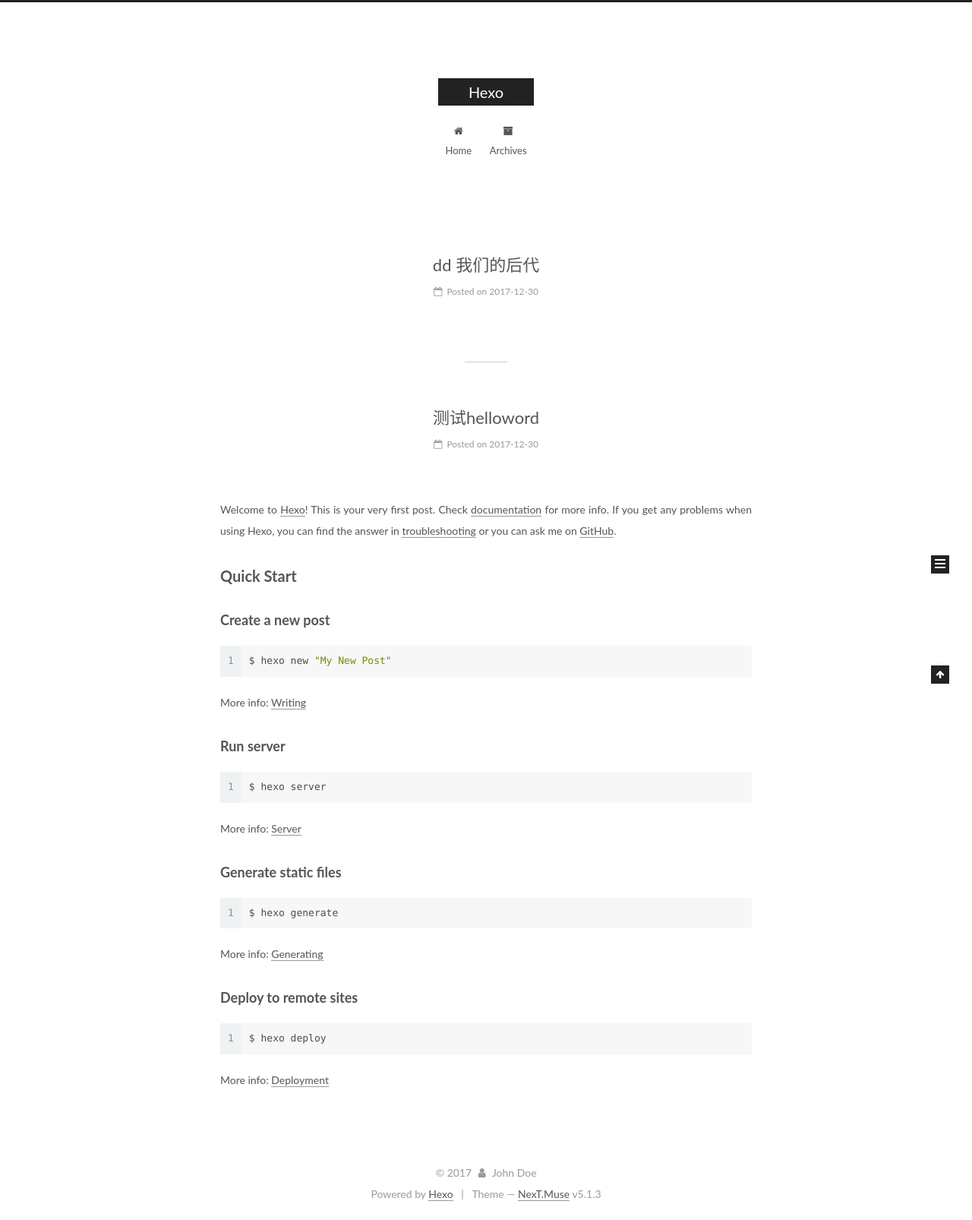
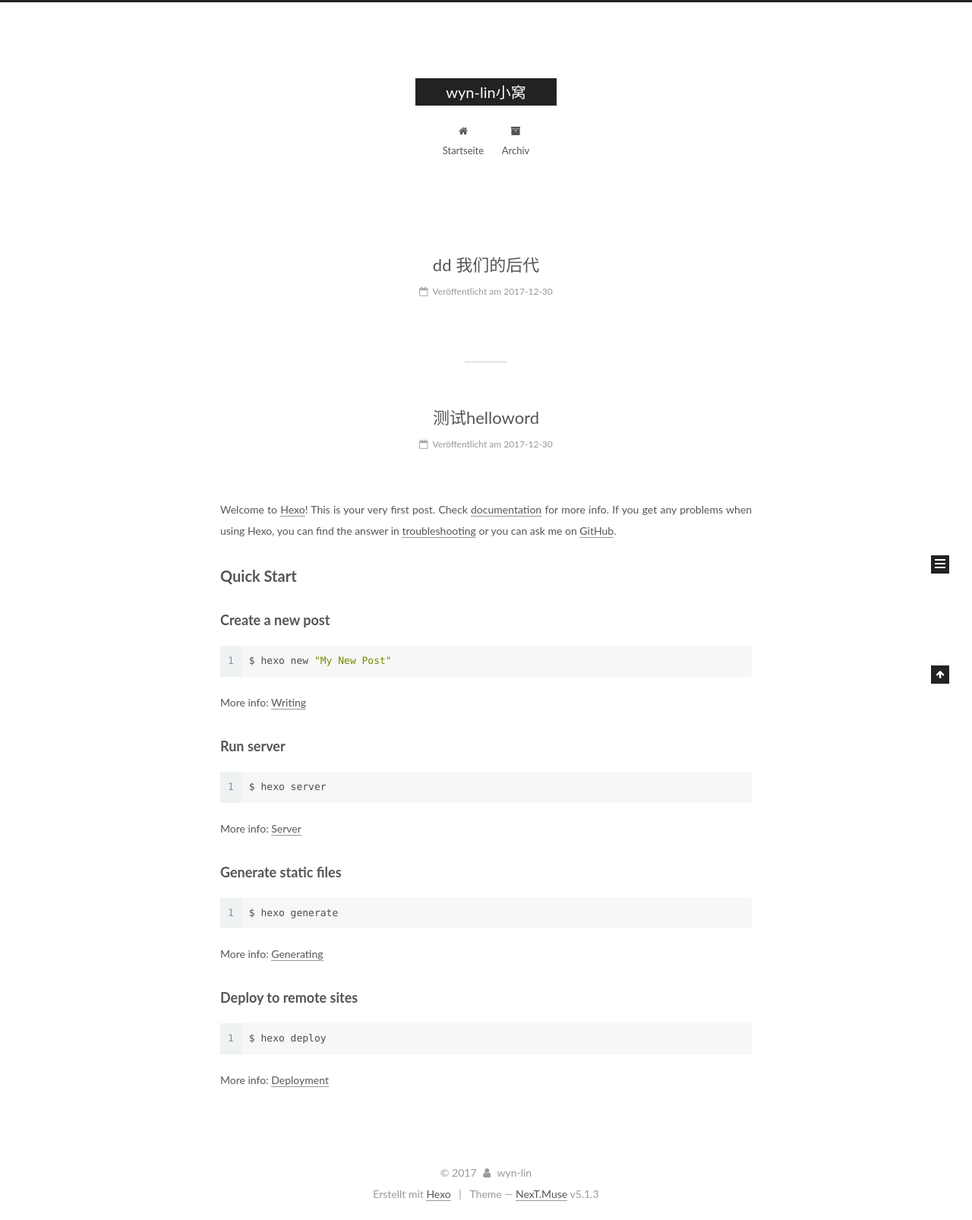
Before and after one commit to wyn-lin/wyn-lin.github.io, a plain HTML site: page index.html in a window 1280 px wide. Shown: the whole page at 76% size. Drawn offline with Linux system fonts and the light colour scheme.

Commit message:
Site updated: 2017-12-30 12:15:47

```diff
--- a/css/main.css
+++ b/css/main.css
@@ -1822,7 +1822,7 @@ pre .javascript .function {
   width: 4px;
   height: 4px;
   border-radius: 50%;
-  background: #08ffb5;
+  background: #e081fb;
 }
 .links-of-blogroll {
   font-size: 13px;
--- a/index.html
+++ b/index.html
@@ -5,7 +5,7 @@
 
 
 
-<html class="theme-next muse use-motion" lang="">
+<html class="theme-next muse use-motion" lang="zh">
 <head>
   <meta charset="UTF-8"/>
 <meta http-equiv="X-UA-Compatible" content="IE=edge" />
@@ -80,11 +80,12 @@
 
 
 <meta property="og:type" content="website">
-<meta property="og:title" content="Hexo">
+<meta property="og:title" content="wyn-lin小窝">
 <meta property="og:url" content="http://yoursite.com/index.html">
-<meta property="og:site_name" content="Hexo">
+<meta property="og:site_name" content="wyn-lin小窝">
+<meta property="og:locale" content="zh">
 <meta name="twitter:card" content="summary">
-<meta name="twitter:title" content="Hexo">
+<meta name="twitter:title" content="wyn-lin小窝">
 
 
 
@@ -120,7 +121,7 @@
 
 
 
-  <title>Hexo</title>
+  <title>wyn-lin小窝</title>
 
 
 
@@ -132,7 +133,7 @@
 
 </head>
 
-<body itemscope itemtype="http://schema.org/WebPage" lang="">
+<body itemscope itemtype="http://schema.org/WebPage" lang="zh">
 
 
 
@@ -151,7 +152,7 @@
     <div class="custom-logo-site-title">
       <a href="/"  class="brand" rel="start">
         <span class="logo-line-before"><i></i></span>
-        <span class="site-title">Hexo</span>
+        <span class="site-title">wyn-lin小窝</span>
         <span class="logo-line-after"><i></i></span>
       </a>
     </div>
@@ -181,7 +182,7 @@
 
               <i class="menu-item-icon fa fa-fw fa-home"></i> <br />
 
-            Home
+            Startseite
           </a>
         </li>
 
@@ -191,7 +192,7 @@
 
               <i class="menu-item-icon fa fa-fw fa-archive"></i> <br />
 
-            Archives
+            Archiv
           </a>
         </li>
 
@@ -231,13 +232,13 @@
     <link itemprop="mainEntityOfPage" href="http://yoursite.com/2017/12/30/testmy/">
 
     <span hidden itemprop="author" itemscope itemtype="http://schema.org/Person">
-      <meta itemprop="name" content="John Doe">
+      <meta itemprop="name" content="wyn-lin">
       <meta itemprop="description" content="">
       <meta itemprop="image" content="/images/avatar.gif">
     </span>
 
     <span hidden itemprop="publisher" itemscope itemtype="http://schema.org/Organization">
-      <meta itemprop="name" content="Hexo">
+      <meta itemprop="name" content="wyn-lin小窝">
     </span>
 
 
@@ -257,7 +258,7 @@
                 <i class="fa fa-calendar-o"></i>
               </span>
 
-                <span class="post-meta-item-text">Posted on</span>
+                <span class="post-meta-item-text">Veröffentlicht am</span>
 
               <time title="Post created" itemprop="dateCreated datePublished" datetime="2017-12-30T11:45:00+08:00">
                 2017-12-30
@@ -350,13 +351,13 @@
     <link itemprop="mainEntityOfPage" href="http://yoursite.com/2017/12/30/hello-world/">
 
     <span hidden itemprop="author" itemscope itemtype="http://schema.org/Person">
-      <meta itemprop="name" content="John Doe">
+      <meta itemprop="name" content="wyn-lin">
       <meta itemprop="description" content="">
       <meta itemprop="image" content="/images/avatar.gif">
     </span>
 
     <span hidden itemprop="publisher" itemscope itemtype="http://schema.org/Organization">
-      <meta itemprop="name" content="Hexo">
+      <meta itemprop="name" content="wyn-lin小窝">
     </span>
 
 
@@ -376,7 +377,7 @@
                 <i class="fa fa-calendar-o"></i>
               </span>
 
-                <span class="post-meta-item-text">Posted on</span>
+                <span class="post-meta-item-text">Veröffentlicht am</span>
 
               <time title="Post created" itemprop="dateCreated datePublished" datetime="2017-12-30T11:07:16+08:00">
                 2017-12-30
@@ -497,7 +498,7 @@
         <div class="site-overview">
           <div class="site-author motion-element" itemprop="author" itemscope itemtype="http://schema.org/Person">
 
-              <p class="site-author-name" itemprop="name">John Doe</p>
+              <p class="site-author-name" itemprop="name">wyn-lin</p>
               <p class="site-description motion-element" itemprop="description"></p>
           </div>
 
@@ -509,7 +510,7 @@
                 <a href="/archives/">
 
                   <span class="site-state-item-count">2</span>
-                  <span class="site-state-item-name">posts</span>
+                  <span class="site-state-item-name">Artikel</span>
                 </a>
               </div>
 
@@ -553,13 +554,13 @@
   <span class="with-love">
     <i class="fa fa-user"></i>
   </span>
-  <span class="author" itemprop="copyrightHolder">John Doe</span>
+  <span class="author" itemprop="copyrightHolder">wyn-lin</span>
 
 
 </div>
 
 
-  <div class="powered-by">Powered by <a class="theme-link" target="_blank" href="https://hexo.io">Hexo</a></div>
+  <div class="powered-by">Erstellt mit  <a class="theme-link" target="_blank" href="https://hexo.io">Hexo</a></div>
 
 
 
```
Also changed, not shown: 2017/12/30/hello-world/index.html (+17 -16 lines), 2017/12/30/testmy/index.html (+15 -14 lines), archives/2017/12/index.html (+15 -14 lines), archives/2017/index.html (+15 -14 lines), archives/index.html (+15 -14 lines).
